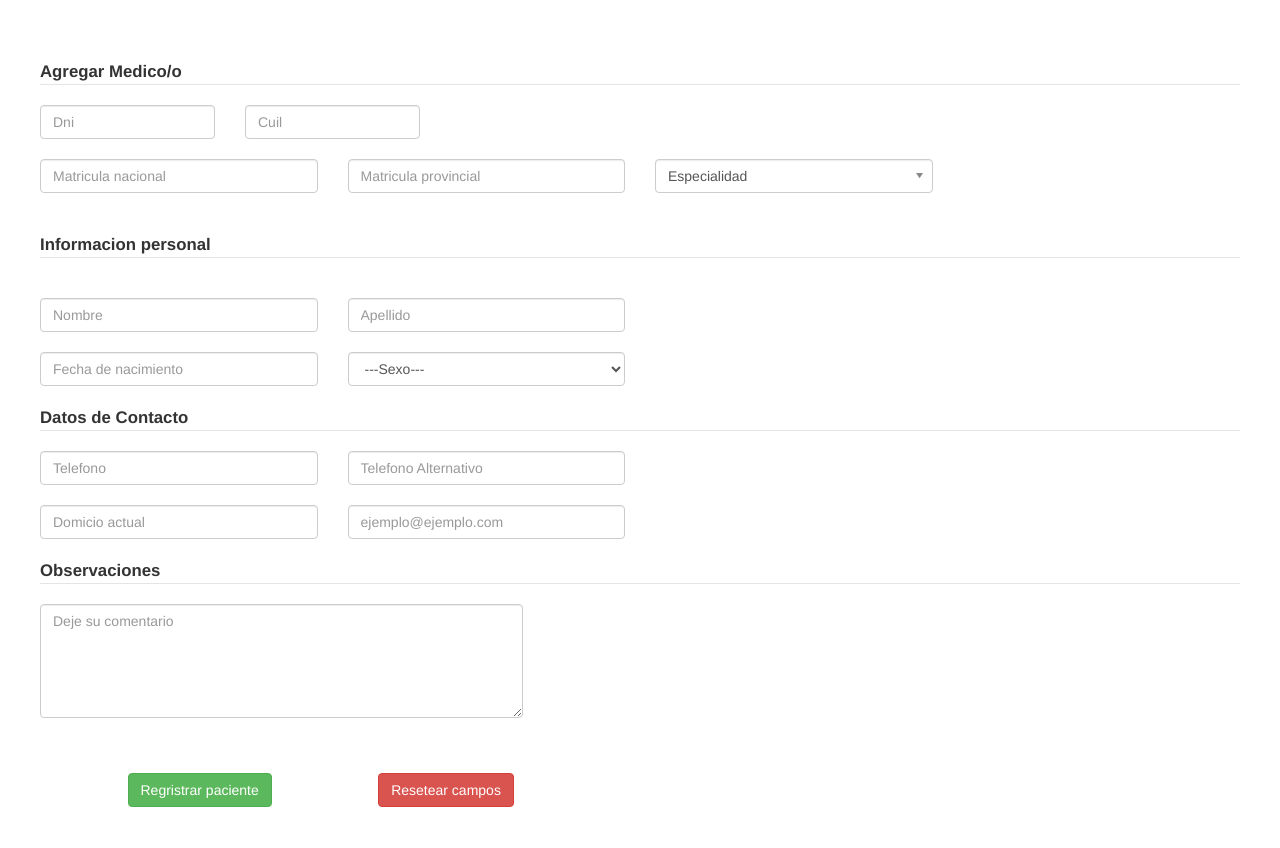
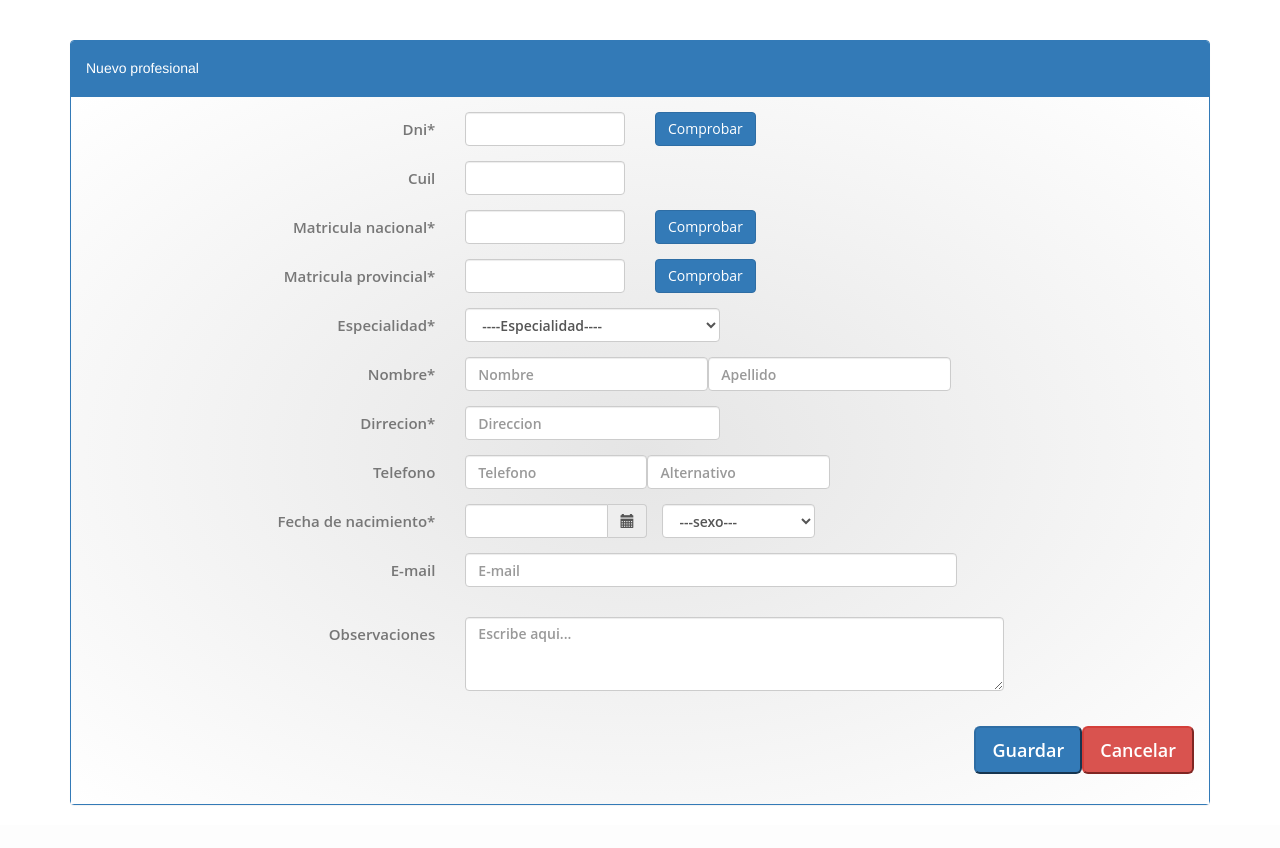
Before and after one commit to fguereta/social, a Django app: template templates/ABME/Medico/registrarmedico.html in a window 1280 px wide. Shown: the part 102-950 px from the top of the page. After the commit the page ends 907 px from the top, so only its background shows below. Run offline with Django 3.2, Linux system fonts and the light colour scheme; the template is opened without the code that fills it, so the values that code supplies are empty; parts of the project's set-up code (start-up, migrations or seed data) failed here and were passed over; some libraries are stand-ins or nearby versions.

Commit message:
Actulizacion registrar medico

```diff
--- a/templates/ABME/Medico/registrarmedico.html
+++ b/templates/ABME/Medico/registrarmedico.html
@@ -1,341 +1,174 @@
 {% extends "index.html" %}
-{% block htitle %}<title>Agregar medico/a</title>{% endblock %}
+{% block htitle %}<title>Registrar Profesional</title>{% endblock %}
 
 
 {% block contenido %}
 
+<div class='container'>
+    <div class='panel panel-primary dialog-panel'>
+      <div class='panel-heading'>
+        <h5>Nuevo profesional</h5>
+      </div>
+      <div class='panel-body'>
+        <form  id="miForm" method="post" enctype="multipart/form-data" class="form-horizontal">{% csrf_token %}
+        <div class='form-group'>
+            <label class='control-label col-md-2 col-md-offset-2' for='dni'>Dni*</label>
+            <div class='col-md-2'>
+              <input class='form-control' id='dni' name='dni'></input>
+            </div>
 
-<style type="text/css" media="screen">
+            <div class='col-md-2'>
+              <div class='btn btn-primary' id='comprobar'>Comprobar</div>
+            </div>
+        </div>
 
-#miForm .error {
-    color: #DF0101;
-}
+          {% if error %}
+          {% for elemento in error %}
+          <div class='form-group'>
 
-.container{
-   height: 80%;
-   width: 0%; /* Para que ocupe el 100% */
-}
 
-textarea.forma{
-   height: 80%;
-   width: 100%; /* Para que ocupe el 100% */
-}
-	fieldset.scheduler-border {
-    border: 0px groove #ddd !important;
-    padding: 1 1.4em 1.4em 1.4em !important;
-    margin: 0 0 1.5em 0 !important;
-    -webkit-box-shadow:  0px 0px 0px 0px #000;
-            box-shadow:  0px 0px 0px 0px #000;
-}
-
-legend.scheduler-border {
-    font-size: 1.2em !important;
-    font-weight: bold !important;
-    text-align: left !important;
-
-}
+             <label class='control-label col-md-5 col-md-offset-3' >{{elemento}}</label>
 
 
 
-.table-responsive {height:350px;}
+          </div>
+          {% endfor %}
+        {% endif %}
 
-select.form-control + .chosen-container.chosen-container-single .chosen-single {
-    display: block;
-    width: 100%;
-    height: 34px;
-    padding: 6px 12px;
-    font-size: 14px;
-    line-height: 1.428571429;
-    color: #555;
-    vertical-align: middle;
-    background-color: #fff;
-    border: 1px solid #ccc;
-    border-radius: 4px;
-    -webkit-box-shadow: inset 0 1px 1px rgba(0,0,0,0.075);
-    box-shadow: inset 0 1px 1px rgba(0,0,0,0.075);
-    -webkit-transition: border-color ease-in-out .15s,box-shadow ease-in-out .15s;
-    transition: border-color ease-in-out .15s,box-shadow ease-in-out .15s;
-    background-image:none;
-}
-
-select.form-control + .chosen-container.chosen-container-single .chosen-single div {
-    top:4px;
-    color:#000;
-}
-
-select.form-control + .chosen-container .chosen-drop {
-    background-color: #FFF;
-    border: 1px solid #CCC;
-    border: 1px solid rgba(0, 0, 0, 0.15);
-    border-radius: 4px;
-    -webkit-box-shadow: 0 6px 12px rgba(0, 0, 0, 0.175);
-    box-shadow: 0 6px 12px rgba(0, 0, 0, 0.175);
-    background-clip: padding-box;
-    margin: 2px 0 0;
-
-}
-
-select.form-control + .chosen-container .chosen-search input[type=text] {
-    display: block;
-    width: 100%;
-    height: 34px;
-    padding: 6px 12px;
-    font-size: 14px;
-    line-height: 1.428571429;
-    color: #555;
-    vertical-align: middle;
-    background-color: #FFF;
-    border: 1px solid #CCC;
-    border-radius: 4px;
-    -webkit-box-shadow: inset 0 1px 1px rgba(0, 0, 0, 0.075);
-    box-shadow: inset 0 1px 1px rgba(0, 0, 0, 0.075);
-    -webkit-transition: border-color ease-in-out 0.15s, box-shadow ease-in-out 0.15s;
-    transition: border-color ease-in-out 0.15s, box-shadow ease-in-out 0.15s;
-    background-image:none;
-}
-
-select.form-control + .chosen-container .chosen-results {
-    margin: 2px 0 0;
-    padding: 5px 0;
-    font-size: 14px;
-    list-style: none;
-    background-color: #fff;
-    margin-bottom: 5px;
-}
-
-select.form-control + .chosen-container .chosen-results li ,
-select.form-control + .chosen-container .chosen-results li.active-result {
-    display: block;
-    padding: 3px 20px;
-    clear: both;
-    font-weight: normal;
-    line-height: 1.428571429;
-    color: #333;
-    white-space: nowrap;
-    background-image:none;
-}
-select.form-control + .chosen-container .chosen-results li:hover,
-select.form-control + .chosen-container .chosen-results li.active-result:hover,
-select.form-control + .chosen-container .chosen-results li.highlighted
-{
-    color: #FFF;
-    text-decoration: none;
-    background-color: #428BCA;
-    background-image:none;
-}
-
-select.form-control + .chosen-container-multi .chosen-choices {
-    display: block;
-    width: 100%;
-    min-height: 34px;
-    padding: 6px;
-    font-size: 14px;
-    line-height: 1.428571429;
-    color: #555;
-    vertical-align: middle;
-    background-color: #FFF;
-    border: 1px solid #CCC;
-    border-radius: 4px;
-    -webkit-box-shadow: inset 0 1px 1px rgba(0, 0, 0, 0.075);
-    box-shadow: inset 0 1px 1px rgba(0, 0, 0, 0.075);
-    -webkit-transition: border-color ease-in-out 0.15s, box-shadow ease-in-out 0.15s;
-    transition: border-color ease-in-out 0.15s, box-shadow ease-in-out 0.15s;
-    background-image:none;
-}
-
-select.form-control + .chosen-container-multi .chosen-choices li.search-field input[type="text"] {
-    height:auto;
-    padding:5px 0;
-}
-
-select.form-control + .chosen-container-multi .chosen-choices li.search-choice {
-
-    background-image: none;
-    padding: 3px 24px 3px 5px;
-    margin: 0 6px 0 0;
-    font-size: 14px;
-    font-weight: normal;
-    line-height: 1.428571429;
-    text-align: center;
-    white-space: nowrap;
-    vertical-align: middle;
-    cursor: pointer;
-    border: 1px solid #ccc;
-    border-radius: 4px;
-    color: #333;
-    background-color: #FFF;
-    border-color: #CCC;
-}
-
-select.form-control + .chosen-container-multi .chosen-choices li.search-choice .search-choice-close {
-    top:8px;
-    right:6px;
-}
-
-select.form-control + .chosen-container-multi.chosen-container-active .chosen-choices,
-select.form-control + .chosen-container.chosen-container-single.chosen-container-active .chosen-single,
-select.form-control + .chosen-container .chosen-search input[type=text]:focus{
-    border-color: #66AFE9;
-    outline: 0;
-    -webkit-box-shadow: inset 0 1px 1px rgba(0, 0, 0, 0.075),0 0 8px rgba(102, 175, 233, 0.6);
-    box-shadow: inset 0 1px 1px rgba(0, 0, 0, 0.075),0 0 8px rgba(102, 175, 233, 0.6);
-}
-
-select.form-control + .chosen-container-multi .chosen-results li.result-selected{
-    display: list-item;
-    color: #ccc;
-    cursor: default;
-    background-color: white;
-}
-
-
-
-
-</style>
-
-
-
-<div class=".container ">
-
-<form id="miForm" method="post" enctype="multipart/form-data" class="form-horizontal">
-{% csrf_token %}
-
-<br>
-
-
-<fieldset class="scheduler-border">
-
-
-	<legend class="scheduler-border" >Agregar Medico/o</legend>
-
-
-
-
-<div class="row">
-		<div class="col-md-2">
-			<input class="form-control" id="dni" name="dni" type="text" placeholder="Dni" />
+         <div class='form-group'>
+            <label class='control-label col-md-2 col-md-offset-2' for='cuil'>Cuil</label>
+            <div class='col-md-2'>
+              <input class='form-control' id='cuil' name='cuil'></input>
+            </div>
         </div>
 
-		<div class="col-md-2">
-			<input class="form-control" id="cuil" name="cuil" type="text" placeholder="Cuil" />
+        <div class='form-group'>
+            <label class='control-label col-md-3 col-md-offset-1' for='matriculanacional'>Matricula nacional*</label>
+            <div class='col-md-2'>
+              <input class='form-control' id='matriculanacional' name='matriculanacional'></input>
+            </div>
+
+            <div class='col-md-2'>
+              <div class='btn btn-primary' id='comprobar'>Comprobar</div>
+            </div>
+        </div>
+
+        <div class='form-group'>
+            <label class='control-label col-md-2 col-md-offset-2' for='matriculaprovincial'>Matricula provincial*</label>
+            <div class='col-md-2'>
+              <input class='form-control' id='matriculaprovincial' name='matriculaprovincial'></input>
+            </div>
+
+            <div class='col-md-2'>
+              <div class='btn btn-primary' id='comprobar'>Comprobar</div>
+            </div>
+        </div>
+        <div class='form-group'>
+            <label class='control-label col-md-2 col-md-offset-2' for='especialidad'>Especialidad*</label>
+            <div class="col-md-3 especialidad ">
+                <select class="form-control" id="especialidad" name="especialidad">
+                    <option value="">----Especialidad----</option>
+                    <option value="Especialidad 1">Especialidad 1</option>
+                    <option value="Especialidad 2">Especialidad 2</option>
+                </select>
+            </div>
+        </div>
+        <div class='form-group'>
+            <label class='control-label col-md-2 col-md-offset-2' for='nombre'>Nombre*</label>
+            <div class='col-md-8'>
+
+              <div class='col-md-4 indent-small'>
+                <div class='form-group internal'>
+                  <input class='form-control' id='nombre' name="nombre" placeholder='Nombre' type='text'>
+                </div>
+              </div>
+              <div class='col-md-4 indent-small'>
+                <div class='form-group internal'>
+                  <input class='form-control' id='apellido' name="apellido" placeholder='Apellido' type='text'>
                 </div>
 
               </div>
-<br>
-
-<div class="row">
-
-		<div class="col-md-3">
-			<input class="form-control" id="matriculanacional" name="matriculanacional" type="text" placeholder="Matricula nacional" />
-		</div>
-
-		<div class="col-md-3">
-			<input class="form-control" id="matriculaprovincial" name="matriculaprovincial" type="text" placeholder="Matricula provincial" />
-		</div>
-
-		<div class="col-md-3 ">
-
-                <select name="especialidad" id="especialidad" class="form-control col-md-1 chosen-select " data-placeholder="Busqueda..." required>
-
-                <option value="">Especialidad</option>
-
-                <option value="ALERGOLOGIA">Alergología</option>
-                <option value="ANASTESIOLOGIA">Anestesiología</option>
-                <option value="CARDIOLOGIA">Cardiología </option>
-                <option value="GASTROENTEROLOGIA">Gastroenterología</option>
-
-                </select>
             </div>
           </div>
 
-
-<br><br>
-<legend class="scheduler-border">Informacion personal</legend>
-<br>
-<div class="row">
-
-
-		<div class="col-md-3">
-			<input type="text" class="form-control" id="nombre" name="nombre"  placeholder="Nombre" />
+        <div class='form-group'>
+            <label class='control-label col-md-2 col-md-offset-2' for='direccion'>Dirrecion*</label>
+            <div class='col-md-3'>
+              <input class='form-control' id='direccion' name='direccion' placeholder="Direccion"></input>
+            </div>
           </div>
 
-		<div class="col-md-3">
-			<input type="text" class="form-control" id="apellido" name="apellido"  placeholder="Apellido" />
+         <div class='form-group'>
+            <label class='control-label col-md-2 col-md-offset-2' for='telefono'>Telefono</label>
+            <div class='col-md-8'>
+                <div class='col-md-3 indent-small'>
+                    <div class='form-group internal'>
+                        <input class='form-control' id='telefono' name="telefono" placeholder='Telefono' type='text'>
                     </div>
                 </div>
-<br>
-<div class="row">
-
-		<div class="col-md-3">
-
-			<input class="form-control" id="datepicker" name="nacimiento" type="text" placeholder="Fecha de nacimiento"/>
+                <div class='col-md-3 indent-small'>
+                    <div class='form-group internal'>
+                        <input class='form-control' id='celular' name="celular" placeholder='Alternativo' type='text'>
+                    </div>
+                </div>
+            </div>
          </div>
 
-		<div class="col-md-3">
+          <div class='form-group'>
+            <label class='control-label col-md-2 col-md-offset-2' for='nacimineto'>Fecha de nacimiento*</label>
+            <div class='col-md-8'>
+
+              <div class='col-md-3'>
+                <div class='form-group internal input-group'>
+                  <input class='form-control datepicker' name="nacimiento "id='datepicker'>
+                  <span class='input-group-addon'>
+                    <i class='glyphicon glyphicon-calendar'></i>
+                  </span>
+                </div>
+              </div>
+             <div class="col-md-3 sexo">
                 <select class="form-control" id="sexo" name="sexo">
-			<option value="" selected="selected">---Sexo---</option>
+                    <option value="">---sexo---</option>
                     <option value="MASCULINO">Masculino</option>
                     <option value="FEMENINO">Femenino</option>
                 </select>
             </div>
 
-
-
+            </div>
           </div>
 
-<br>
-<legend class="scheduler-border">Datos de Contacto</legend>
-
-<div class="row">
-
-		<div class="col-md-3">
-			<input class="form-control" id="telefono" name="telefono" type="text" placeholder="Telefono" />
+          <div class='form-group'>
+            <label class='control-label col-md-2 col-md-offset-2' for='correo'>E-mail</label>
+            <div class='col-md-6'>
+              <div class='form-group'>
+                <div class='col-md-11'>
+                  <input class='form-control' id='correo' name='correo' placeholder='E-mail' type='text'>
+                </div>
+                </div>
+            </div>
           </div>
 
-		<div class="col-md-3">
-			<input class="form-control" id="celular" name="celular" type="text" placeholder="Telefono Alternativo"/>
+        <div class='form-group'>
+            <label class='control-label col-md-2 col-md-offset-2' for='id_comments'>Observaciones</label>
+            <div class='col-md-6'>
+              <textarea class='form-control' id='observaciones' name='observaciones' placeholder='Escribe aqui...' rows='3'></textarea>
             </div>
           </div>
+         <div class='form-group'>
+            <div class='col-md-offset-9 col-md-3'>
             <br>
-<div class="row">
-		<div class="col-md-3">
-			<input class="form-control" id="direccion" name="direccion" type="text" placeholder="Domicio actual" />
+              <button class='btn-lg btn-danger' style='float:right' type='submit'>Cancelar</button>
+              <button class='btn-lg btn-primary' style='float:right' type='submit'>Guardar</button>
+            </div>
           </div>
 
-		<div class="col-md-3">
-			<input class="form-control" id="correo" name="correo" type="email" placeholder="ejemplo@ejemplo.com" />
+        </form>
+      </div>
+    </div>
   </div>
 
-</div>
+<script>
 
-
-<br>
-<legend class="scheduler-border">Observaciones</legend>
-<div class="row form-group ">
-	<div class="col-md-5">
-        <textarea class="form-control" rows="5"  id="observaciones" name="observaciones" placeholder="Deje su comentario" ></textarea>
-     </div>
- </div>
-<br>
-<br>
-<div class="row ">
-
-
-			<button type="submit" class="btn btn-success col-md-offset-1">Regristrar paciente</button>
-			<button type="reset" class="btn btn-danger col-md-offset-1">Resetear campos</button>
-
-
-</div>
-
-
-</fieldset>
-
-</form>
-
-</div>
-
-
-<script>
 
 $('#datepicker').datepicker({ dateFormat: 'dd/mm/yy' });
     $.datepicker.regional[ "es" ]
@@ -407,16 +240,6 @@ $('#datepicker').datepicker({ dateFormat: 'dd/mm/yy' });
             $(element).closest('.miForm').removeClass('has-error');
         },
     });
-
-
-    $(".chosen-select").chosen({no_results_text: "No existe ese paciente"});
-
 </script>
 
-
-
-
-
-
-
 {% endblock %}
```
Lines whose indentation alone changed are shown as unchanged.
